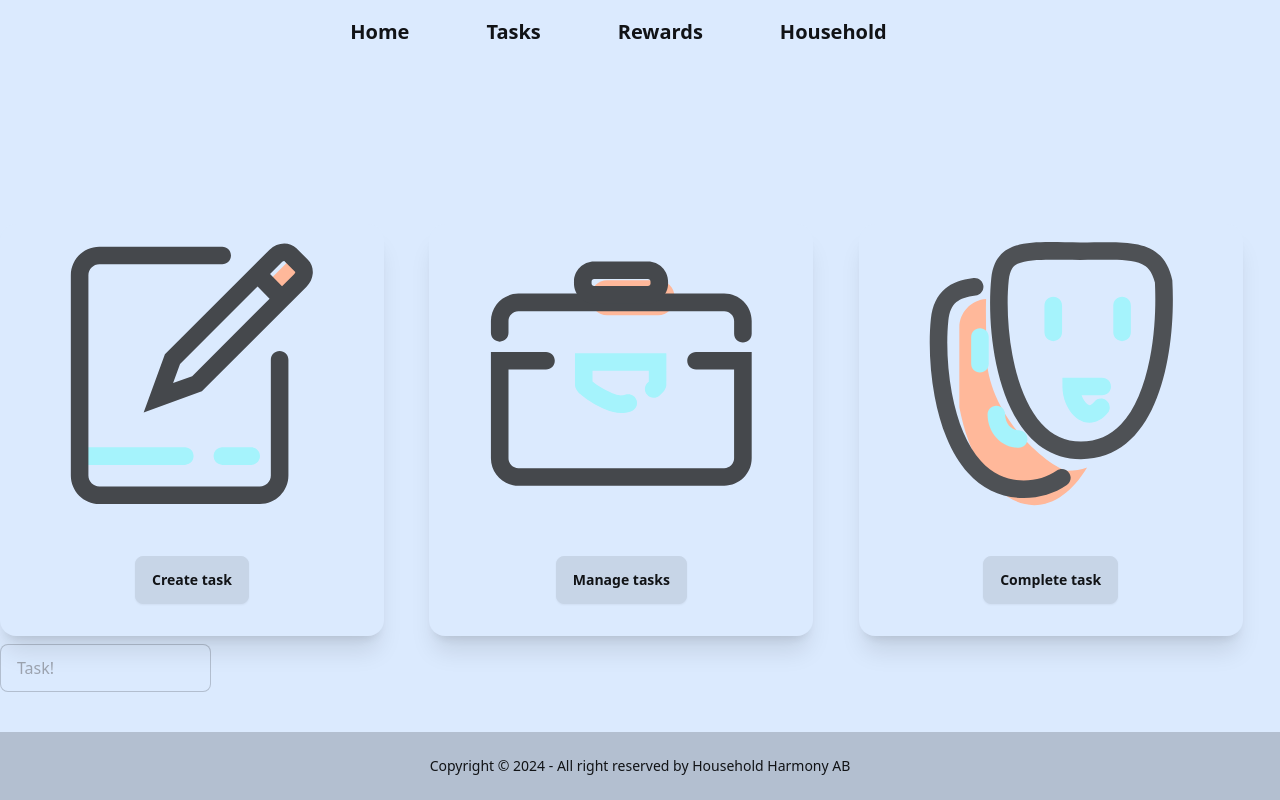
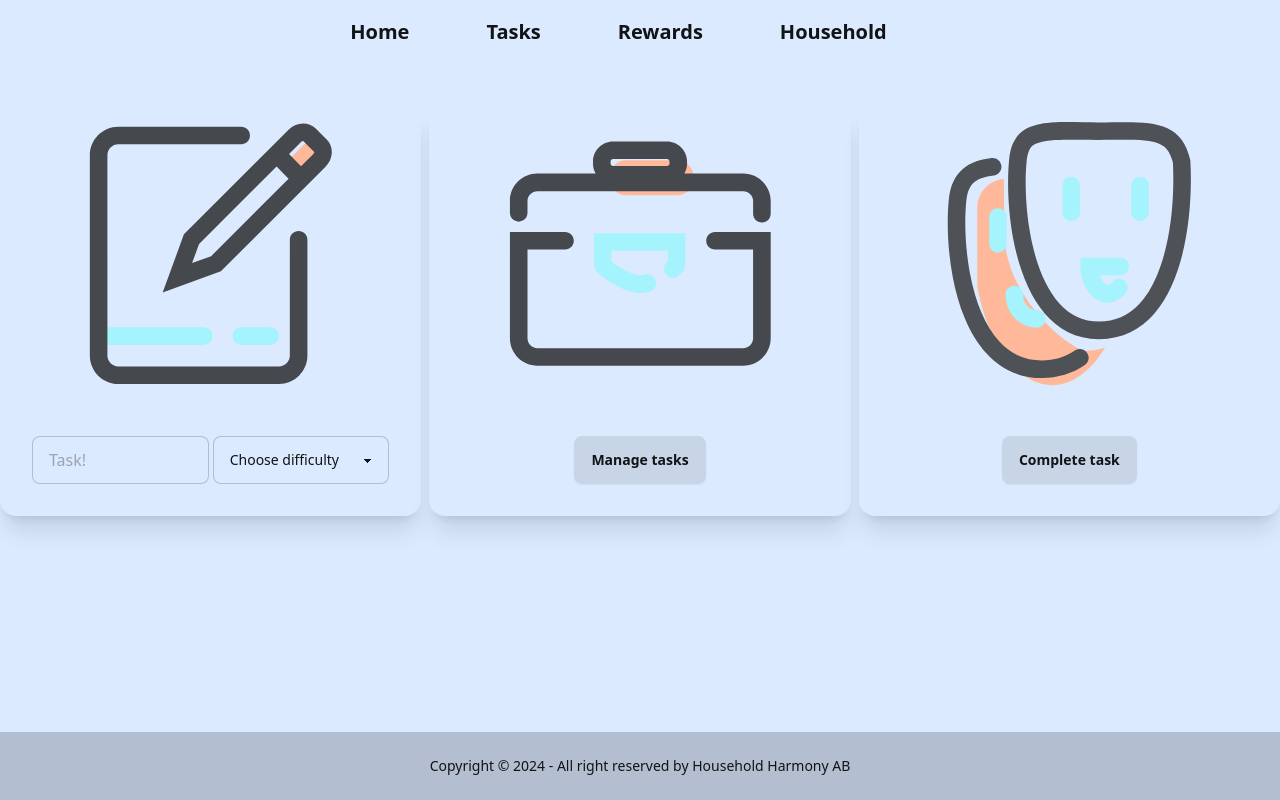
Before and after one commit to selmaabbassi/household-harmony, a SvelteKit app: page /tasks in a window 1280 px wide. Built offline with nearby package versions, Linux system fonts and the light colour scheme; some icons are missing.

Commit message:
Testing some stuff with rendering onLoad

```diff
--- a/src/components/CompleteTask.svelte
+++ b/src/components/CompleteTask.svelte
@@ -4,7 +4,7 @@
   };
 </script>
 
-<div class="card w-96 bg-base-100 shadow-xl">
+<div class="card w-42 bg-base-100 shadow-xl">
   <figure><img src="complete-task.svg" alt="task" /></figure>
   <div class="card-body">
     <div class="card-actions justify-center">
--- a/src/components/CreateTask.svelte
+++ /dev/null
@@ -1,54 +0,0 @@
-<script>
-  import { onMount } from "svelte";
-
-  let dialog;
-  onMount(() => {
-    dialog = document.getElementById("my_modal_1");
-  });
-
-  const showDialogClick = (asModal = true) => {
-    dialog[asModal ? "showModal" : "show"]();
-  };
-
-  const onSubmit = () => {
-    console.log("SUBMITTED");
-  };
-</script>
-
-<div class="card w-96 bg-base-100 shadow-xl">
-  <figure><img src="create-task.svg" alt="Shoes" /></figure>
-  <div class="card-body">
-    <div class="card-actions justify-center">
-      <button class="btn" on:click={() => showDialogClick(true)}
-        >Create task</button
-      >
-
-      <dialog id="my_modal_1" class="modal">
-        <div class="modal-box">
-          <h3 class="font-bold text-lg">Create your task</h3>
-          <p class="py-4">
-            <label class="input input-bordered flex items-center gap-2">
-              Name
-              <input type="text" class="grow" />
-            </label>
-            <br />
-            <select class="select select-bordered flex w-full">
-              <option disabled selected>Choose difficulty</option>
-              <option>Easy (1p)</option>
-              <option>Medium (5p)</option>
-              <option>Hard (10p)</option>
-            </select>
-          </p>
-          <div class="modal-action">
-            <form method="dialog">
-              <button class="btn">Close</button>
-              <button class="btn btn-primary" on:click={() => onSubmit()}
-                >Submit</button
-              >
-            </form>
-          </div>
-        </div>
-      </dialog>
-    </div>
-  </div>
-</div>
--- a/src/components/ManageTask.svelte
+++ b/src/components/ManageTask.svelte
@@ -1,7 +1,7 @@
 <script>
 </script>
 
-<div class="card w-96 bg-base-100 shadow-xl">
+<div class="card w-42 bg-base-100 shadow-xl">
   <figure><img src="manage-task.svg" alt="task" /></figure>
   <div class="card-body">
     <div class="card-actions justify-center">
--- a/src/routes/tasks/+page.svelte
+++ b/src/routes/tasks/+page.svelte
@@ -1,45 +1,51 @@
 <script>
+  import Icon from "@iconify/svelte";
+  import ManageTask from "../../components/ManageTask.svelte";
   import CompleteTask from "../../components/CompleteTask.svelte";
-  import CreateTask from "../../components/CreateTask.svelte";
-  import ManageTask from "../../components/ManageTask.svelte";
   export let data;
 </script>
 
-<div class="container mx-auto mt-40">
+<div class="container mx-auto mt-10">
   <div class="grid grid-cols-3 gap-2 content-evenly ...">
-    <CreateTask />
-    <ManageTask />
-    <CompleteTask />
-
-    <ul class="todos w-1/2">
+    <div class="card w-42 bg-base-100 shadow-xl">
+      <figure><img src="create-task.svg" alt="Create task" /></figure>
+      <div class="card-body">
+        <div class="card-actions justify-center">
+          <ul class="todos">
             <form method="POST" action="?/create">
+              <div class="grid grid-cols-2 gap-1">
                 <input
                   type="text"
                   name="task-title"
                   placeholder="Task!"
                   class="input input-bordered w-full max-w-xs"
                 />
+                <select
+                  class="select select-bordered flex w-full"
+                  name="task-difficulty"
+                >
+                  <option disabled selected>Choose difficulty</option>
+                  <option>Easy (1p)</option>
+                  <option>Medium (5p)</option>
+                  <option>Hard (10p)</option>
+                </select>
+              </div>
             </form>
-      {#each data.tasks as { title, difficulty }}
-        <li>{title} - {difficulty}</li>
-      {/each}
-
-      <!-- {#each data.tasks as task (task.id)}
-        <li>
+            {#each data.tasks as { id, title, difficulty }}
               <form method="POST" action="?/delete">
                 <label class="label cursor-pointer">
-              <input
-                type="checkbox"
-                class="checkbox"
-                name="id"
-                value={task.id}
-              />
-              <span class="label-text">{task.title}</span>
+                  <input type="hidden" name="id" value={id} />
+                  <span class="label-text">{title} - {difficulty}</span>
+                  <button class="btn"><Icon icon="home"></Icon></button>
                 </label>
               </form>
-        </li>
-      {/each} -->
+            {/each}
           </ul>
+        </div>
+      </div>
+    </div>
+    <ManageTask />
+    <CompleteTask />
   </div>
 </div>
 
```
Lines whose indentation alone changed are shown as unchanged.
